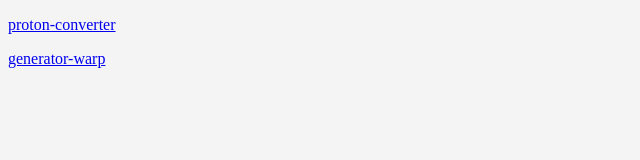
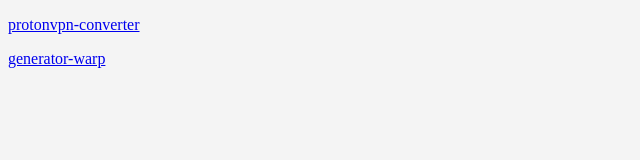
Before and after one commit to eleutherifer/eleutherifer.github.io, a plain HTML site: page index.html in a window 1280 px wide. Shown: the full height of the page, 0-640 px from the left. Drawn offline with Linux system fonts and the light colour scheme.

Commit message:
Update index.html

```diff
--- a/index.html
+++ b/index.html
@@ -10,7 +10,7 @@
 <body>
   <div>
     <p>
-      <a href="proton-converter">proton-converter</a>
+      <a href="protonvpn-converter">protonvpn-converter</a>
     </p>
     <p>
       <a href="generator-warp">generator-warp</a>
```
